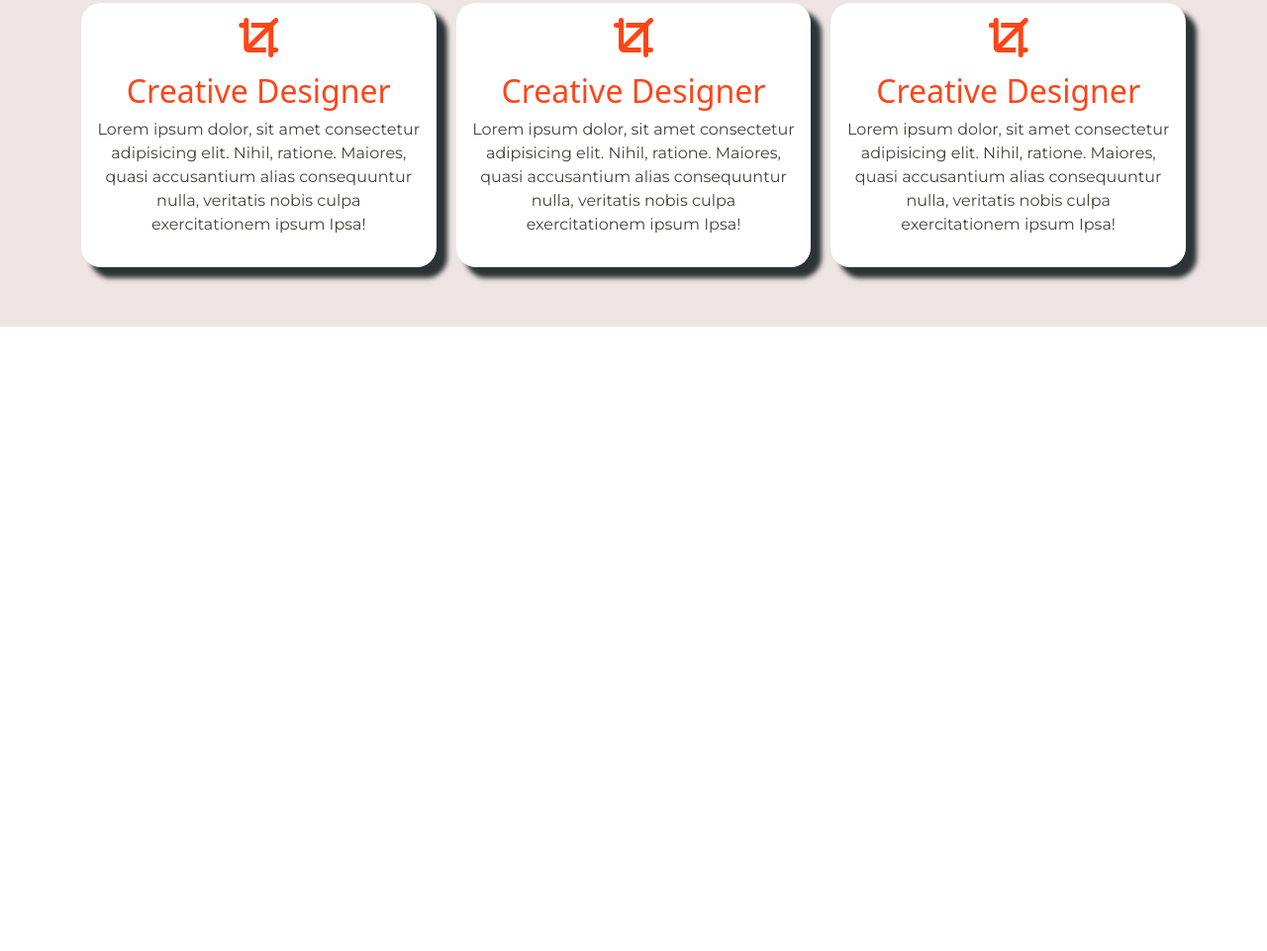
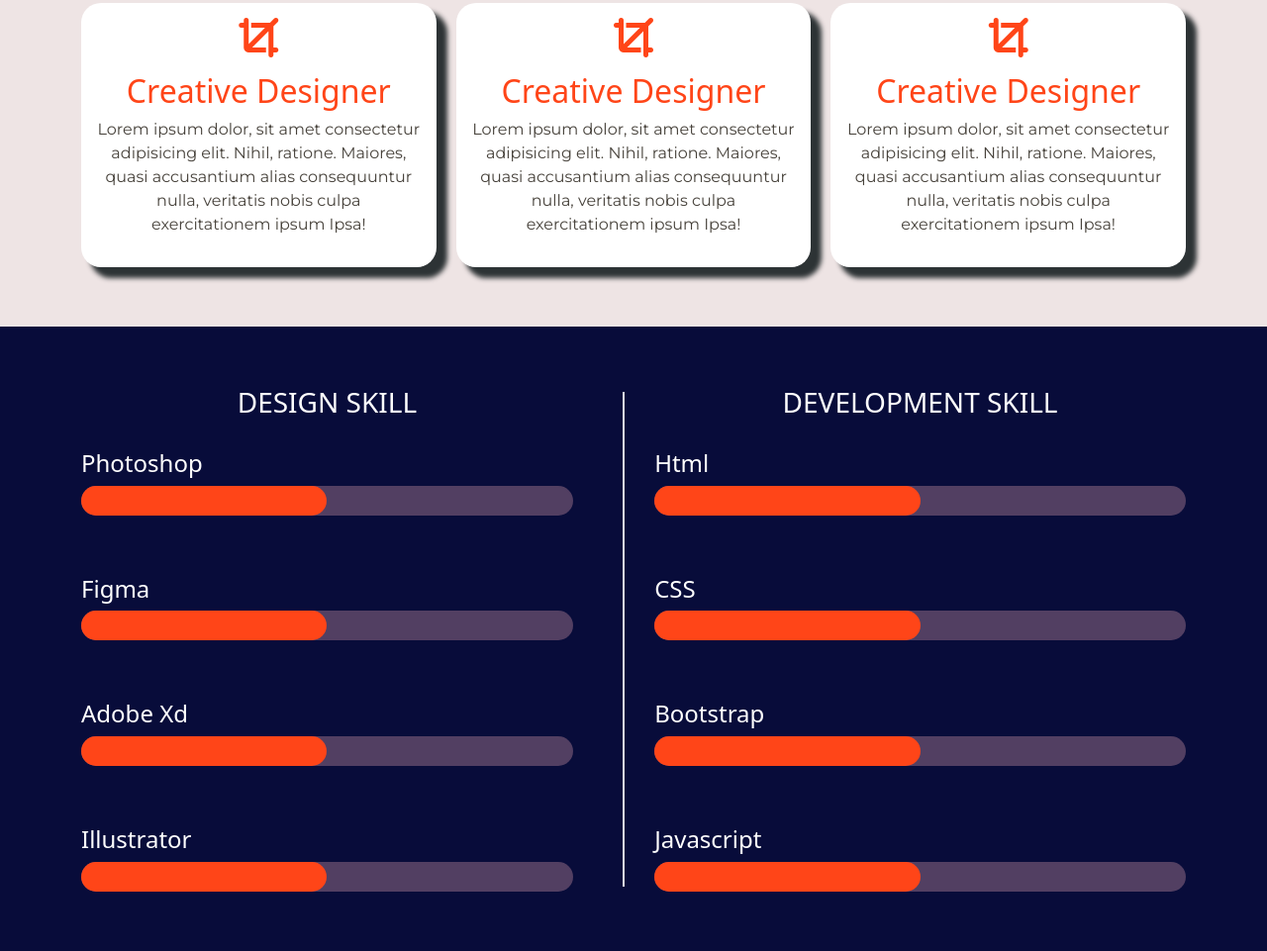
Before and after one commit to nayem12/portfolio-practise, a plain HTML site: page index.html in a window 1280 px wide. Shown: the part 909-1870 px from the top of the page at 99% size. Before the commit the page ends 1239 px from the top, so only its background shows below. Drawn offline with nearby package versions, Linux system fonts and the light colour scheme.

Commit message:
expeience added

```diff
--- a/index.html
+++ b/index.html
@@ -102,7 +102,70 @@
     </div>
 </div>
 </section>
+<!-----------------skill---------------->
+<section class="skill_bg">
+  <div class="container">
+    <div class="skill_grid">
 
+      <div class="skill_item">
+        <h3>Design Skill</h3>
+        <h4>Photoshop</h4>
+        <div class="main">
+          <div class="sub">
+          </div>
+        </div>
+        <h4>Figma</h4>
+        <div class="main">
+          <div class="sub">
+          </div>
+        </div>
+
+        <h4>Adobe Xd</h4>
+        <div class="main">
+          <div class="sub">
+          </div>
+        </div>
+        <h4>Illustrator</h4>
+        <div class="main">
+          <div class="sub">
+          </div>
+        </div>
+      </div>
+                    <div class="line">
+
+                    </div>
+      <div class="skill_item2">
+        <h3>Development Skill</h3>
+        <h4>Html</h4>
+        <div class="main">
+          <div class="sub">
+          </div>
+        </div>
+        <h4>CSS</h4>
+        <div class="main">
+          <div class="sub">
+          </div>
+        </div>
+
+        <h4>Bootstrap</h4>
+        <div class="main">
+          <div class="sub">
+          </div>
+        </div>
+
+        <h4>Javascript</h4>
+        <div class="main">
+          <div class="sub">
+          </div>
+        </div>
+      </div>
+      </div>
+
+
+
+  </div>
+
+</section>
 
 
 
--- a/responsive.css
+++ b/responsive.css
@@ -5,6 +5,16 @@
     }
 .card_me{
     grid-template-columns: auto auto;
+}
+.line
+{
+    display: none;
+}
+.skill_grid
+{
+
+    grid-template-columns: 50% 50%;
+
 }
 
   }
@@ -21,4 +31,14 @@
     {
         text-align: center;
     }
+    .skill_grid
+{
+
+    grid-template-columns: 100%;
+
+}
+.line
+{
+    display: none;
+}
   }
--- a/style.css
+++ b/style.css
@@ -112,3 +112,77 @@
     font-size: 40px;
     color: #FF4518;
 }
+
+.main
+{
+    width: 100%;
+    height: 30px;
+    background: #523F62;
+    margin-bottom: 60px;
+    border-radius: 20px;
+}
+.sub
+{
+    width: 50%;
+    height: 30px;
+    background: #FF4518;
+
+    margin-bottom: 60px;
+    border-radius: 20px;
+}
+.skill_grid
+{
+    display: grid;
+    grid-template-columns: 49% 2% 49%;
+    align-items: center;
+    justify-content: space-between;
+
+}
+.skill_item
+{
+    margin-right: 50px;
+}
+.skill_bg
+{
+    background-color: #080C3A;
+}
+.skill_item h3
+{
+    margin-top: 60px;
+    text-align: center;
+    text-transform: uppercase;
+    color: white;
+}
+.skill_item h4
+{
+
+    margin-top: 30px;
+    color: white;
+}
+
+
+
+.skill_item2 h3
+{
+    margin-top: 60px;
+    text-align: center;
+    text-transform: uppercase;
+    color: white;
+}
+.skill_item2
+{
+    margin-left: 10px;
+}
+.skill_item2 h4
+{
+
+    margin-top: 30px;
+    color: white;
+}
+.line
+{
+    height: 500px;
+    width: 2px;
+    background-color: #e2e2e6;
+
+}
```
